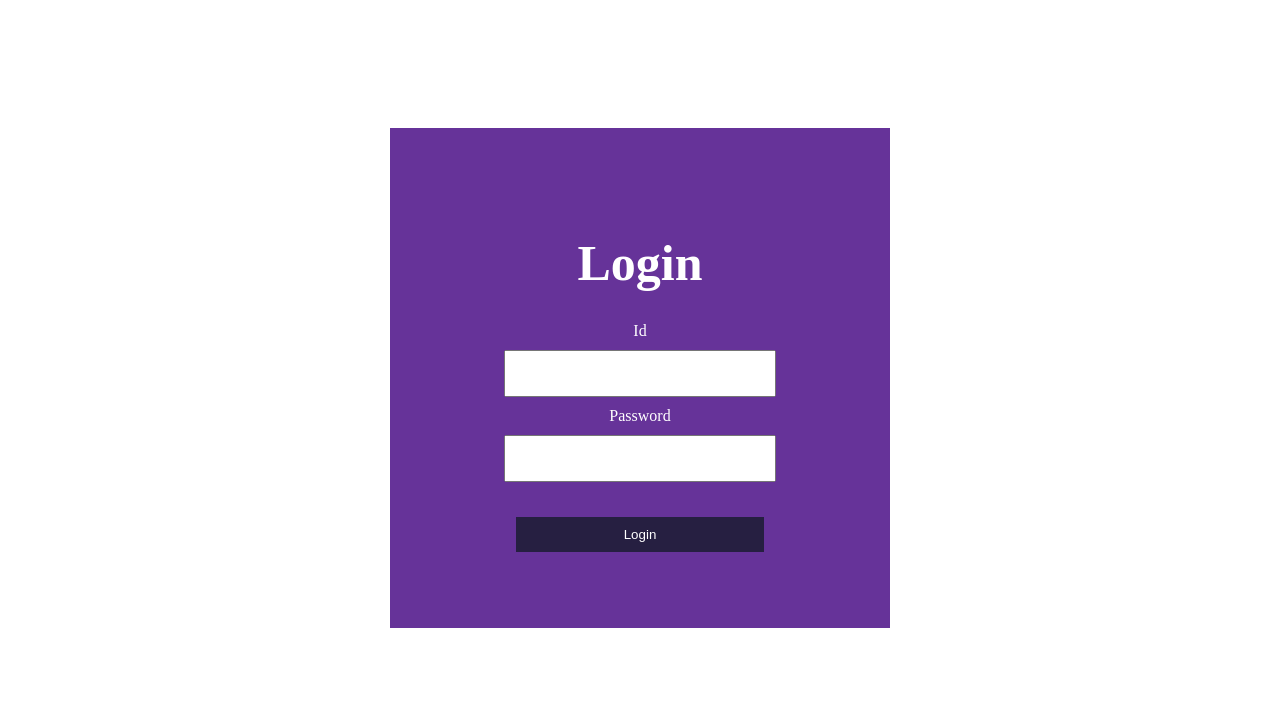
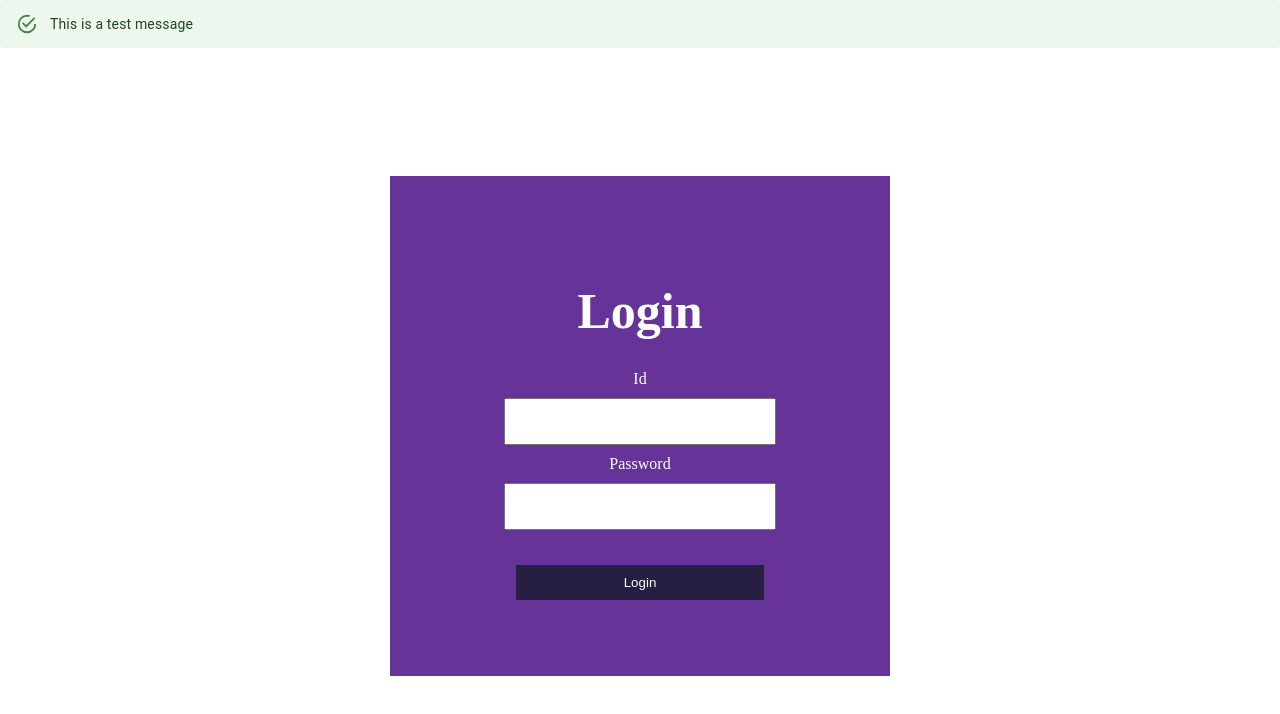
Before and after one commit to anyango55/REDUX-APP, a React (Create React App) app: page / in a window 1280 px wide. Shown: the top 714 px of the page. Built offline with nearby package versions, Linux system fonts and the light colour scheme; no server answers.

Commit message:
Notification component with Material UI , Notification slice in progress

```diff
--- a/package.json
+++ b/package.json
@@ -3,6 +3,9 @@
   "version": "0.1.0",
   "private": true,
   "dependencies": {
+    "@emotion/react": "^11.11.1",
+    "@emotion/styled": "^11.11.0",
+    "@mui/material": "^5.14.18",
     "@reduxjs/toolkit": "^1.7.2",
     "cra-template-redux": "1.0.3",
     "react": "^17.0.2",
--- a/src/App.js
+++ b/src/App.js
@@ -3,21 +3,32 @@
 import Auth from "./components/Auth";
 import Layout from "./components/Layout";
 import { useSelector } from "react-redux";
+import Notification from "./components/Notification";
 
 function App() {
   const cart = useSelector(state => state.cart);
   const isLoggedIn = useSelector(state => state.auth.isLoggedIn);
   console.log(isLoggedIn);
+
   useEffect(() => {
-    fetch('https://redux-cart-90b2f-default-rtdb.firebaseio.com/cartitems.json',{
+    const sendRequest = async () => {
+
+    const res = await fetch('https://redux-cart-90b2f-default-rtdb.firebaseio.com/cartitems.json',{
       method: 'PUT',
       body: JSON.stringify(cart)
-    })
+    }
+    );
+    const data = await res.json();
+  }
+  sendRequest();
+
   },[cart]);
+
   // const cartItems = useSelector((state) => state.cart.itemsList);
   // console.log(cartItems);
   return (
     <div className="App">
+      <Notification type='success' message={'This is a test message'} />
       {!isLoggedIn && <Auth />}
 
       {isLoggedIn &&  <Layout />}
--- /dev/null
+++ b/src/components/Notification.js
@@ -0,0 +1,12 @@
+import React from 'react'
+import { Alert } from '@mui/material'
+
+const Notification = ({type,message}) => {
+  return (
+    <div>
+        <Alert severity={type}>{message}</Alert>
+    </div>
+  )
+}
+
+export default Notification
```
Also changed, not shown: 1 other file (tests, documents, lock files or other folders).
